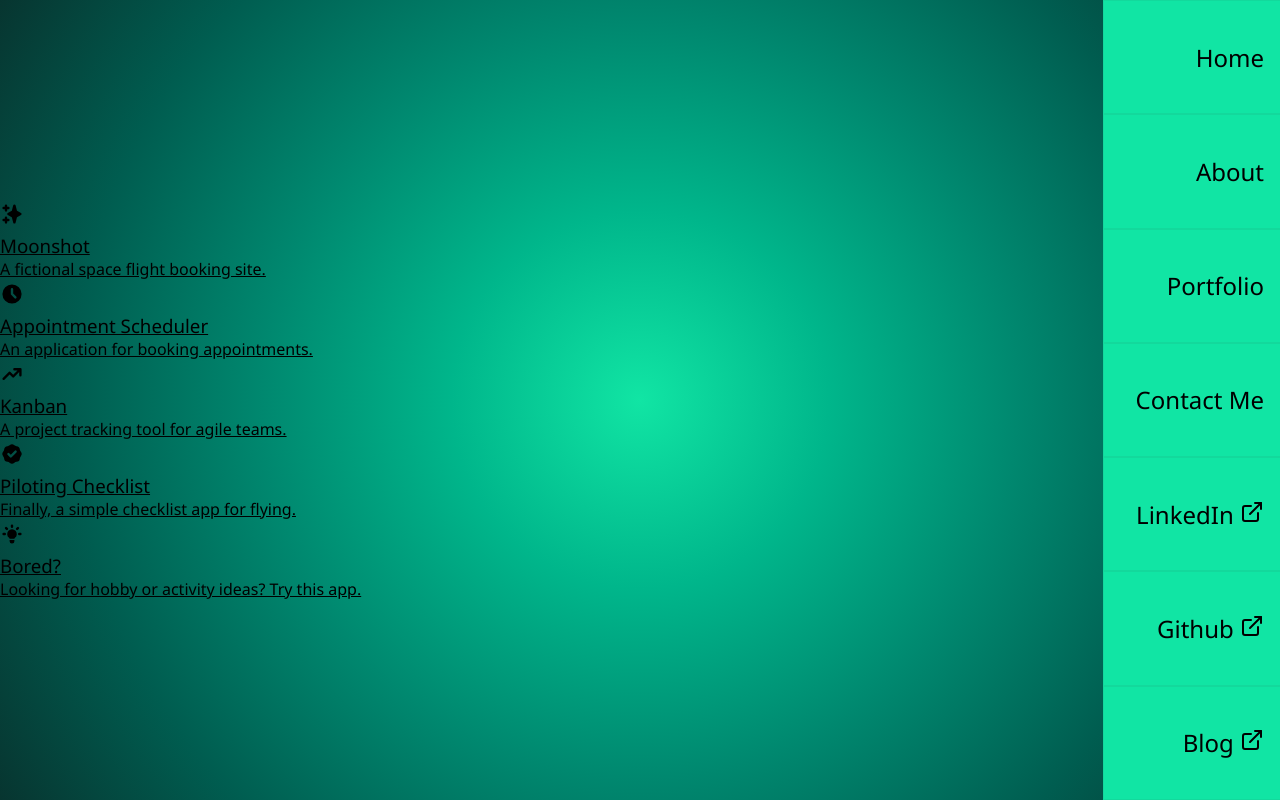
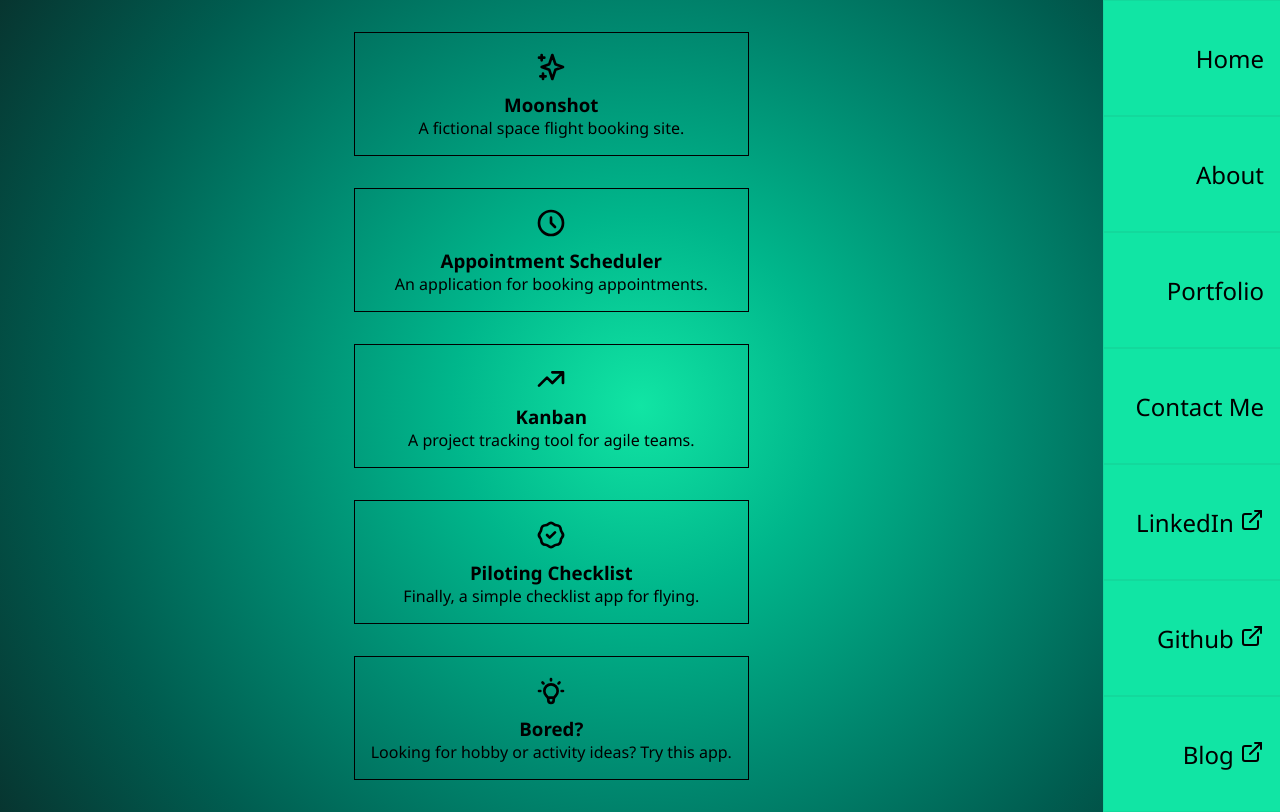
Before and after one commit to NicMortelliti/portfolio, a React (Create React App) app: page /portfolio in a window 1280 px wide. Built offline with nearby package versions, Linux system fonts and the light colour scheme.

Commit message:
Style portfolio

```diff
--- a/src/components/styles/Layout.styled.js
+++ b/src/components/styles/Layout.styled.js
@@ -19,7 +19,7 @@ export const Wrapper = styled.div`
     grid-area: content;
     display: flex;
     flex-direction: column;
-    align-items: stretch;
+    align-items: center;
     justify-content: center;
   }
 `;
--- /dev/null
+++ b/src/components/styles/Portfolio.styled.js
@@ -0,0 +1,39 @@
+import styled from "styled-components";
+
+export const Wrapper = styled.a`
+  display: grid;
+  grid-template-areas:
+    "icon"
+    "title"
+    "desc";
+  grid-template-rows: 1fr auto auto;
+
+  margin: 2rem;
+  padding: 1rem;
+
+  max-width: 500px;
+
+  text-align: center;
+  text-decoration: none;
+
+  border: 1px solid ${({ theme }) => theme.color};
+
+  :hover {
+    background-color: #3333330d;
+    box-shadow: 2px 2px 2px black;
+  }
+
+  .icon {
+    grid-area: icon;
+    font-size: xx-large;
+  }
+
+  .title {
+    grid-area: title;
+    font-weight: bold;
+  }
+
+  .desc {
+    grid-area: desc;
+  }
+`;
--- a/src/data/portfolioData.js
+++ b/src/data/portfolioData.js
@@ -1,9 +1,9 @@
 import {
-  HiSparkles,
-  HiTrendingUp,
-  HiClock,
-  HiBadgeCheck,
-  HiLightBulb,
+  HiOutlineSparkles as HiSparkles,
+  HiOutlineTrendingUp as HiTrendingUp,
+  HiOutlineClock as HiClock,
+  HiOutlineBadgeCheck as HiBadgeCheck,
+  HiOutlineLightBulb as HiLightBulb,
 } from "react-icons/hi";
 
 export const data = [
--- a/src/pages/Portfolio.js
+++ b/src/pages/Portfolio.js
@@ -1,4 +1,7 @@
 import React from "react";
+
+// Styled components
+import { Wrapper } from "../components/styles/Portfolio.styled";
 
 // Data
 import { data } from "../data/portfolioData";
@@ -6,11 +9,11 @@ import { data } from "../data/portfolioData";
 const Portfolio = () => {
   const RenderItems = () =>
     data.map(({ to, image, text, description }) => (
-      <a href={to}>
-        <h1>{image}</h1>
-        <h3>{text}</h3>
-        <h4>{description}</h4>
-      </a>
+      <Wrapper href={to}>
+        <h1 className="icon">{image}</h1>
+        <h3 className="title">{text}</h3>
+        <h4 className="desc">{description}</h4>
+      </Wrapper>
     ));
 
   return (
```
